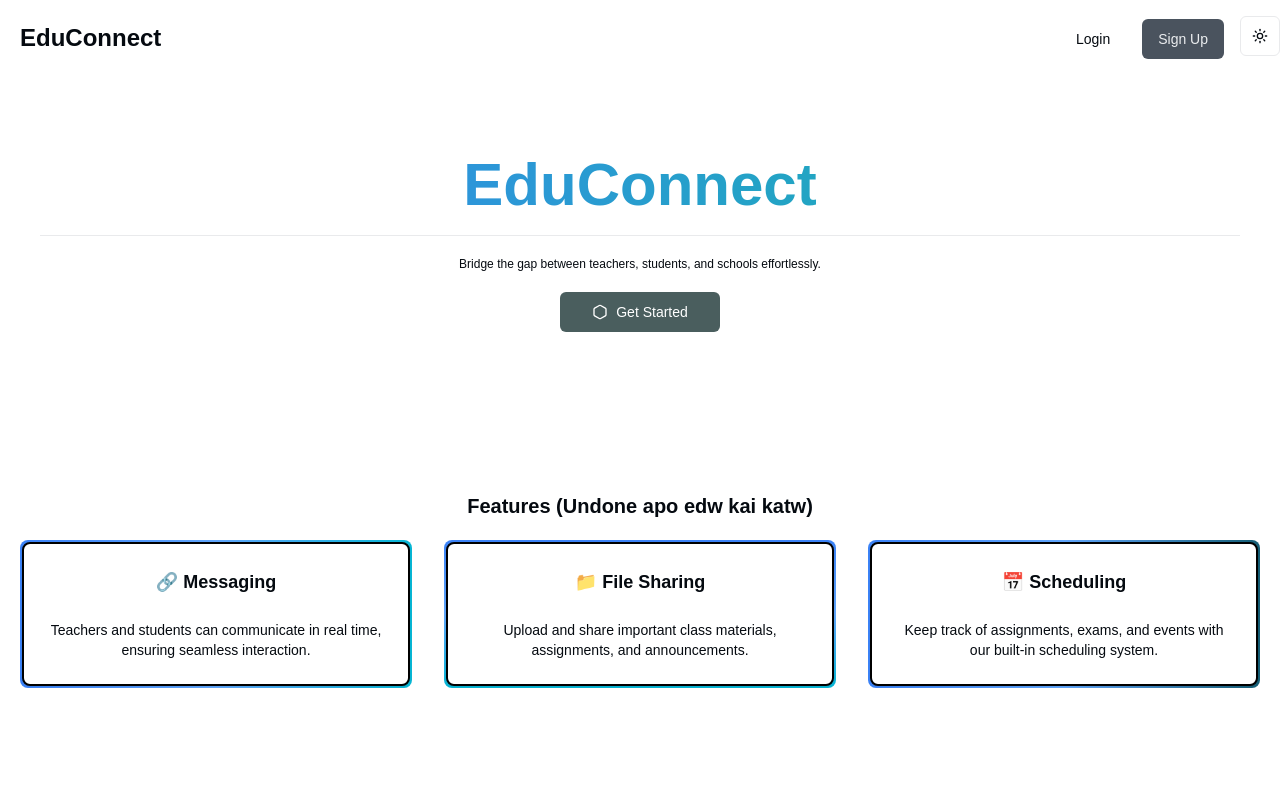
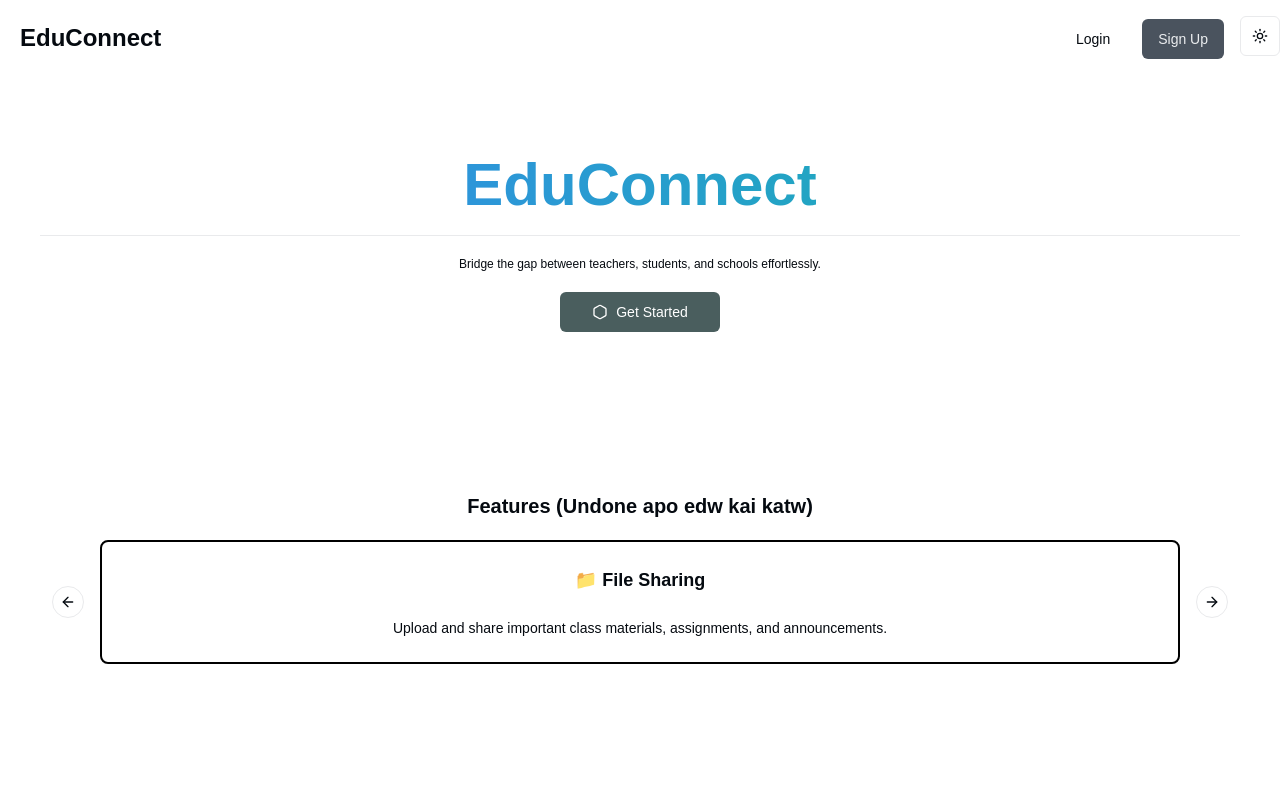
Before and after one commit to Kotsasmin/educonnect, a Next.js app: page / in a window 1280 px wide. Shown: the top 800 px of the page. Built offline with nearby package versions, Linux system fonts and the light colour scheme.

Commit message:
Added Carousel for Features. Added embla-carousel-autoplay library

```diff
--- a/app/(landing)/page.tsx
+++ b/app/(landing)/page.tsx
@@ -5,6 +5,7 @@
 import { Card, CardHeader, CardContent } from "@/components/ui/card";
 import { ModeToggle } from "@/components/theme-changer";
 import { DialogLog } from "./_components/dialog";
+import Autoplay from "embla-carousel-autoplay"
 import {
   DropdownMenu,
   DropdownMenuContent,
@@ -13,6 +14,13 @@
   DropdownMenuSeparator,
   DropdownMenuTrigger,
 } from "@/components/ui/dropdown-menu";
+import {
+  Carousel,
+  CarouselContent,
+  CarouselItem,
+  CarouselNext,
+  CarouselPrevious,
+} from "@/components/ui/carousel"
 import { Hexagon } from 'lucide-react';
 
 export default function LandingPage() {
@@ -83,8 +91,13 @@
           <h1 className="text-center text-xl mb-5 font-semibold  transition-all cursor-default">
             Features (Undone apo edw kai katw)
           </h1>
-          <div className="grid grid-cols-1 md:grid-cols-3 gap-8">
-          <div className="p-0.5 bg-gradient-to-r from-blue-500 via-blue-400 to-cyan-500 rounded-lg">
+          <Carousel className="mx-20" plugins={[
+        Autoplay({
+          delay: 2000,
+        }),
+      ]}>
+          <CarouselContent>
+            <CarouselItem>
             <Card className="border-black border-2 dark:border-neutral-800">
               <CardHeader className="text-center">
                 <h3 className="text-lg font-semibold">🔗 Messaging</h3>
@@ -96,9 +109,21 @@
                 </p>
               </CardContent>
             </Card>
-            </div>
-            <div className="p-0.5 bg-gradient-to-b from-blue-500 via-blue-400 to-cyan-500 rounded-lg">
+            </CarouselItem>
+            <CarouselItem>
             <Card className="border-black border-2 dark:border-neutral-800">
+              <CardHeader className="text-center">
+                <h3 className="text-lg font-semibold">🔗 Messaging</h3>
+              </CardHeader>
+              <CardContent>
+                <p className="text-center text-sm">
+                  Teachers and students can communicate in real time, ensuring
+                  seamless interaction.
+                </p>
+              </CardContent>
+            </Card>
+            </CarouselItem>
+            <CarouselItem><Card className="border-black border-2 dark:border-neutral-800">
               <CardHeader className="text-center">
                 <h3 className="text-lg font-semibold">📁 File Sharing</h3>
               </CardHeader>
@@ -108,9 +133,8 @@
                   announcements.
                 </p>
               </CardContent>
-            </Card>
-            </div>
-            <div className="p-0.5 rounded-lg bg-gradient-to-r from-blue-500 via-blue-400 to-cyan-800">
+            </Card></CarouselItem>
+            <CarouselItem>
             <Card className="border-black border-2 dark:border-neutral-800">
               <CardHeader className="text-center">
                 <h3 className="text-lg font-semibold">📅 Scheduling</h3>
@@ -122,8 +146,25 @@
                 </p>
               </CardContent>
             </Card>
+            </CarouselItem>
+          </CarouselContent>
+          <CarouselPrevious />
+          <CarouselNext />
+        </Carousel>
+
+          {/* Do not Delete
+
+          <div className="grid grid-cols-1 md:grid-cols-3 gap-8">
+          <div className="p-0.5 bg-gradient-to-r from-blue-500 via-blue-400 to-cyan-500 rounded-lg">
+
             </div>
-          </div>
+            <div className="p-0.5 bg-gradient-to-b from-blue-500 via-blue-400 to-cyan-500 rounded-lg">
+
+            </div>
+            <div className="p-0.5 rounded-lg bg-gradient-to-r from-blue-500 via-blue-400 to-cyan-800">
+
+            </div>
+          </div> */}
         </section>
 
         <section className="py-20 text-center">
--- /dev/null
+++ b/components/ui/carousel.tsx
@@ -0,0 +1,262 @@
+"use client"
+
+import * as React from "react"
+import useEmblaCarousel, {
+  type UseEmblaCarouselType,
+} from "embla-carousel-react"
+import { ArrowLeft, ArrowRight } from "lucide-react"
+
+import { cn } from "@/lib/utils"
+import { Button } from "@/components/ui/button"
+
+type CarouselApi = UseEmblaCarouselType[1]
+type UseCarouselParameters = Parameters<typeof useEmblaCarousel>
+type CarouselOptions = UseCarouselParameters[0]
+type CarouselPlugin = UseCarouselParameters[1]
+
+type CarouselProps = {
+  opts?: CarouselOptions
+  plugins?: CarouselPlugin
+  orientation?: "horizontal" | "vertical"
+  setApi?: (api: CarouselApi) => void
+}
+
+type CarouselContextProps = {
+  carouselRef: ReturnType<typeof useEmblaCarousel>[0]
+  api: ReturnType<typeof useEmblaCarousel>[1]
+  scrollPrev: () => void
+  scrollNext: () => void
+  canScrollPrev: boolean
+  canScrollNext: boolean
+} & CarouselProps
+
+const CarouselContext = React.createContext<CarouselContextProps | null>(null)
+
+function useCarousel() {
+  const context = React.useContext(CarouselContext)
+
+  if (!context) {
+    throw new Error("useCarousel must be used within a <Carousel />")
+  }
+
+  return context
+}
+
+const Carousel = React.forwardRef<
+  HTMLDivElement,
+  React.HTMLAttributes<HTMLDivElement> & CarouselProps
+>(
+  (
+    {
+      orientation = "horizontal",
+      opts,
+      setApi,
+      plugins,
+      className,
+      children,
+      ...props
+    },
+    ref
+  ) => {
+    const [carouselRef, api] = useEmblaCarousel(
+      {
+        ...opts,
+        axis: orientation === "horizontal" ? "x" : "y",
+      },
+      plugins
+    )
+    const [canScrollPrev, setCanScrollPrev] = React.useState(false)
+    const [canScrollNext, setCanScrollNext] = React.useState(false)
+
+    const onSelect = React.useCallback((api: CarouselApi) => {
+      if (!api) {
+        return
+      }
+
+      setCanScrollPrev(api.canScrollPrev())
+      setCanScrollNext(api.canScrollNext())
+    }, [])
+
+    const scrollPrev = React.useCallback(() => {
+      api?.scrollPrev()
+    }, [api])
+
+    const scrollNext = React.useCallback(() => {
+      api?.scrollNext()
+    }, [api])
+
+    const handleKeyDown = React.useCallback(
+      (event: React.KeyboardEvent<HTMLDivElement>) => {
+        if (event.key === "ArrowLeft") {
+          event.preventDefault()
+          scrollPrev()
+        } else if (event.key === "ArrowRight") {
+          event.preventDefault()
+          scrollNext()
+        }
+      },
+      [scrollPrev, scrollNext]
+    )
+
+    React.useEffect(() => {
+      if (!api || !setApi) {
+        return
+      }
+
+      setApi(api)
+    }, [api, setApi])
+
+    React.useEffect(() => {
+      if (!api) {
+        return
+      }
+
+      onSelect(api)
+      api.on("reInit", onSelect)
+      api.on("select", onSelect)
+
+      return () => {
+        api?.off("select", onSelect)
+      }
+    }, [api, onSelect])
+
+    return (
+      <CarouselContext.Provider
+        value={{
+          carouselRef,
+          api: api,
+          opts,
+          orientation:
+            orientation || (opts?.axis === "y" ? "vertical" : "horizontal"),
+          scrollPrev,
+          scrollNext,
+          canScrollPrev,
+          canScrollNext,
+        }}
+      >
+        <div
+          ref={ref}
+          onKeyDownCapture={handleKeyDown}
+          className={cn("relative", className)}
+          role="region"
+          aria-roledescription="carousel"
+          {...props}
+        >
+          {children}
+        </div>
+      </CarouselContext.Provider>
+    )
+  }
+)
+Carousel.displayName = "Carousel"
+
+const CarouselContent = React.forwardRef<
+  HTMLDivElement,
+  React.HTMLAttributes<HTMLDivElement>
+>(({ className, ...props }, ref) => {
+  const { carouselRef, orientation } = useCarousel()
+
+  return (
+    <div ref={carouselRef} className="overflow-hidden">
+      <div
+        ref={ref}
+        className={cn(
+          "flex",
+          orientation === "horizontal" ? "-ml-4" : "-mt-4 flex-col",
+          className
+        )}
+        {...props}
+      />
+    </div>
+  )
+})
+CarouselContent.displayName = "CarouselContent"
+
+const CarouselItem = React.forwardRef<
+  HTMLDivElement,
+  React.HTMLAttributes<HTMLDivElement>
+>(({ className, ...props }, ref) => {
+  const { orientation } = useCarousel()
+
+  return (
+    <div
+      ref={ref}
+      role="group"
+      aria-roledescription="slide"
+      className={cn(
+        "min-w-0 shrink-0 grow-0 basis-full",
+        orientation === "horizontal" ? "pl-4" : "pt-4",
+        className
+      )}
+      {...props}
+    />
+  )
+})
+CarouselItem.displayName = "CarouselItem"
+
+const CarouselPrevious = React.forwardRef<
+  HTMLButtonElement,
+  React.ComponentProps<typeof Button>
+>(({ className, variant = "outline", size = "icon", ...props }, ref) => {
+  const { orientation, scrollPrev, canScrollPrev } = useCarousel()
+
+  return (
+    <Button
+      ref={ref}
+      variant={variant}
+      size={size}
+      className={cn(
+        "absolute  h-8 w-8 rounded-full",
+        orientation === "horizontal"
+          ? "-left-12 top-1/2 -translate-y-1/2"
+          : "-top-12 left-1/2 -translate-x-1/2 rotate-90",
+        className
+      )}
+      disabled={!canScrollPrev}
+      onClick={scrollPrev}
+      {...props}
+    >
+      <ArrowLeft className="h-4 w-4" />
+      <span className="sr-only">Previous slide</span>
+    </Button>
+  )
+})
+CarouselPrevious.displayName = "CarouselPrevious"
+
+const CarouselNext = React.forwardRef<
+  HTMLButtonElement,
+  React.ComponentProps<typeof Button>
+>(({ className, variant = "outline", size = "icon", ...props }, ref) => {
+  const { orientation, scrollNext, canScrollNext } = useCarousel()
+
+  return (
+    <Button
+      ref={ref}
+      variant={variant}
+      size={size}
+      className={cn(
+        "absolute h-8 w-8 rounded-full",
+        orientation === "horizontal"
+          ? "-right-12 top-1/2 -translate-y-1/2"
+          : "-bottom-12 left-1/2 -translate-x-1/2 rotate-90",
+        className
+      )}
+      disabled={!canScrollNext}
+      onClick={scrollNext}
+      {...props}
+    >
+      <ArrowRight className="h-4 w-4" />
+      <span className="sr-only">Next slide</span>
+    </Button>
+  )
+})
+CarouselNext.displayName = "CarouselNext"
+
+export {
+  type CarouselApi,
+  Carousel,
+  CarouselContent,
+  CarouselItem,
+  CarouselPrevious,
+  CarouselNext,
+}
--- a/package.json
+++ b/package.json
@@ -16,6 +16,8 @@
     "@radix-ui/react-slot": "^1.1.0",
     "class-variance-authority": "^0.7.0",
     "clsx": "^2.1.1",
+    "embla-carousel-autoplay": "^8.5.1",
+    "embla-carousel-react": "^8.5.1",
     "next": "14.2.15",
     "next-themes": "^0.3.0",
     "react": "^18",
```
Also changed, not shown: 1 other file (tests, documents, lock files or other folders).
